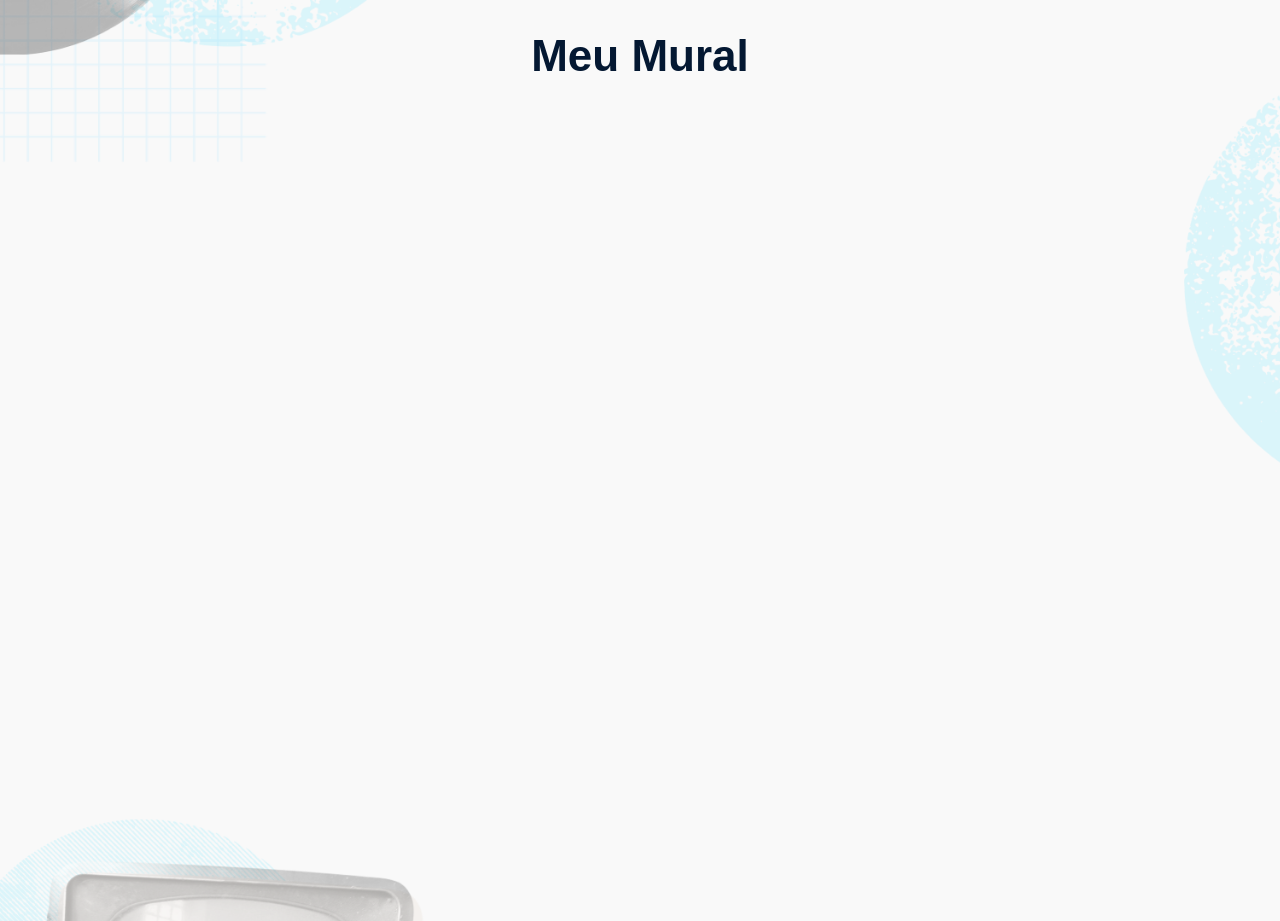
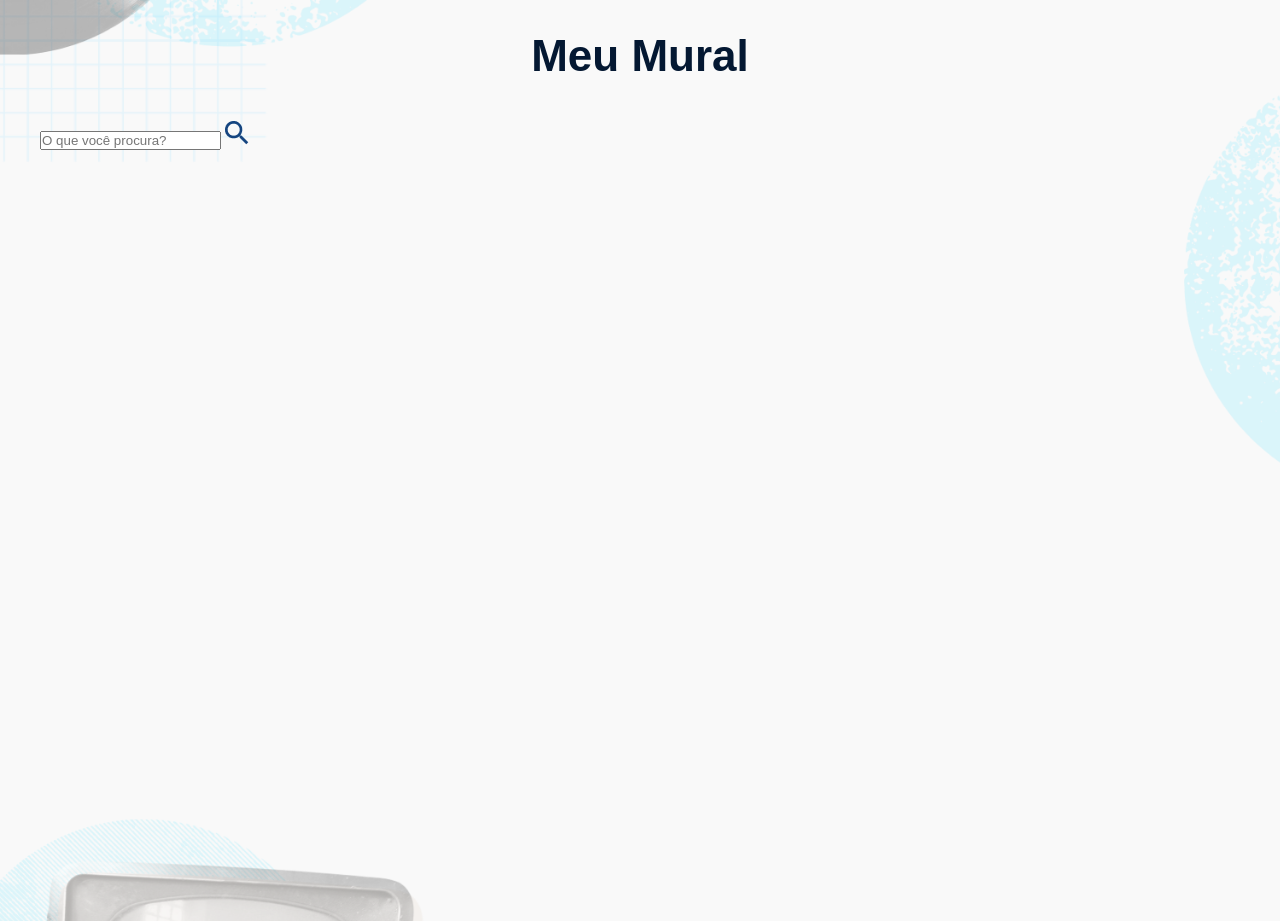
Before and after one commit to JoseCarlos-Filho/memoteca, a plain HTML site: page index.html in a window 1280 px wide. Shown: the part 1920-2841 px from the top of the page. Drawn offline with nearby package versions, Linux system fonts and the light colour scheme; no server answers.

Commit message:
feat: adicionando elemento html para realizar uma busca

```diff
--- a/index.html
+++ b/index.html
@@ -62,6 +62,10 @@
       <span></span>
       <section id="lista-pensamentos-container">
         <h3>Meu Mural</h3>
+        <section id="busca-container">
+          <input type="text" id="campo-busca" placeholder="O que você procura?"/>
+          <img class="lupa" src="assets/imagens/lupa.png" alt="">
+        </section>
         <div id="mensagem-vazia" class="mensagem-vazia">
           <img src="assets/imagens/lista-vazia.png" alt="Nenhum pensamento disponível">
           <p>Nada por aqui ainda, que tal compartilhar alguma ideia?</p>
```
